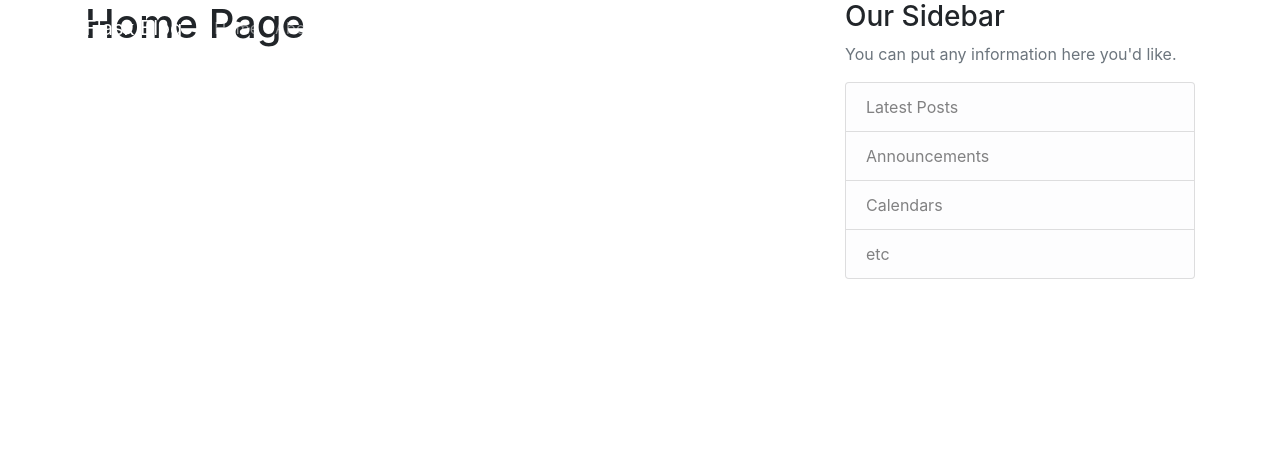
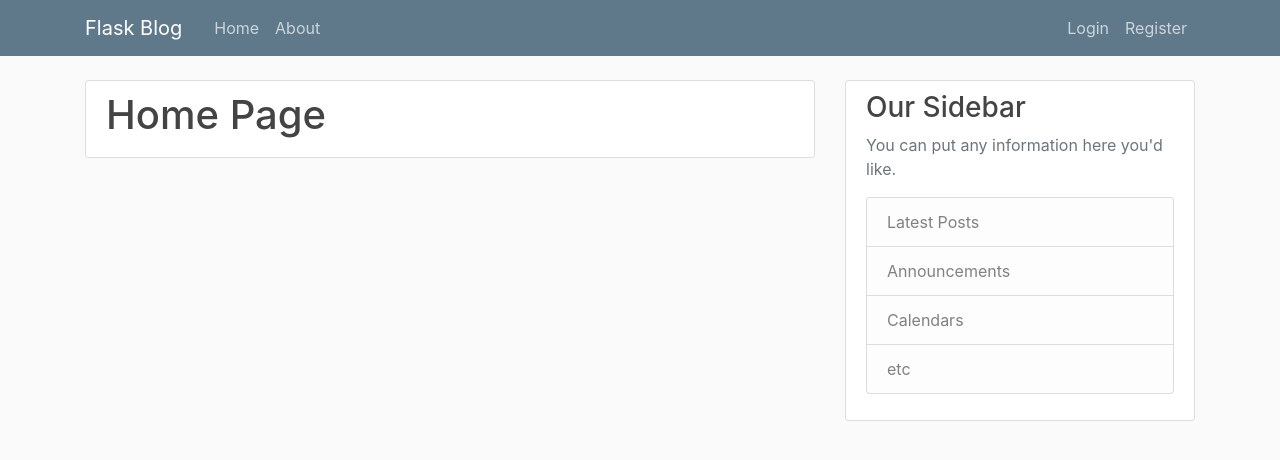
Before and after one commit to bradms98/bind2infoblox, a Flask app: page / in a window 1280 px wide. Shown: the top 460 px of the page. Run offline with Flask 2, Linux system fonts and the light colour scheme; parts of the project's set-up code (start-up, migrations or seed data) failed here and were passed over; some libraries are stand-ins or nearby versions.

Commit message:
added style

```diff
--- /dev/null
+++ b/static/main.css
@@ -0,0 +1,80 @@
+body {
+    background: #fafafa;
+    color: #333333;
+    margin-top: 5rem;
+  }
+
+  h1, h2, h3, h4, h5, h6 {
+    color: #444444;
+  }
+
+  .bg-steel {
+    background-color: #5f788a;
+  }
+
+  .site-header .navbar-nav .nav-link {
+    color: #cbd5db;
+  }
+
+  .site-header .navbar-nav .nav-link:hover {
+    color: #ffffff;
+  }
+
+  .site-header .navbar-nav .nav-link.active {
+    font-weight: 500;
+  }
+
+  .content-section {
+    background: #ffffff;
+    padding: 10px 20px;
+    border: 1px solid #dddddd;
+    border-radius: 3px;
+    margin-bottom: 20px;
+  }
+
+  .article-title {
+    color: #444444;
+  }
+
+  a.article-title:hover {
+    color: #428bca;
+    text-decoration: none;
+  }
+
+  .article-content {
+    white-space: pre-line;
+  }
+
+  .article-img {
+    height: 65px;
+    width: 65px;
+    margin-right: 16px;
+  }
+
+  .article-metadata {
+    padding-bottom: 1px;
+    margin-bottom: 4px;
+    border-bottom: 1px solid #e3e3e3
+  }
+
+  .article-metadata a:hover {
+    color: #333;
+    text-decoration: none;
+  }
+
+  .article-svg {
+    width: 25px;
+    height: 25px;
+    vertical-align: middle;
+  }
+
+  .account-img {
+    height: 125px;
+    width: 125px;
+    margin-right: 20px;
+    margin-bottom: 16px;
+  }
+
+  .account-heading {
+    font-size: 2.5rem;
+  }
--- /dev/null
+++ b/static/style.css
@@ -0,0 +1,4 @@
+body {
+    background: #eeeeee;
+    color: #333333;
+}
```
Also changed, not shown: templates/layout.html (indentation only).
